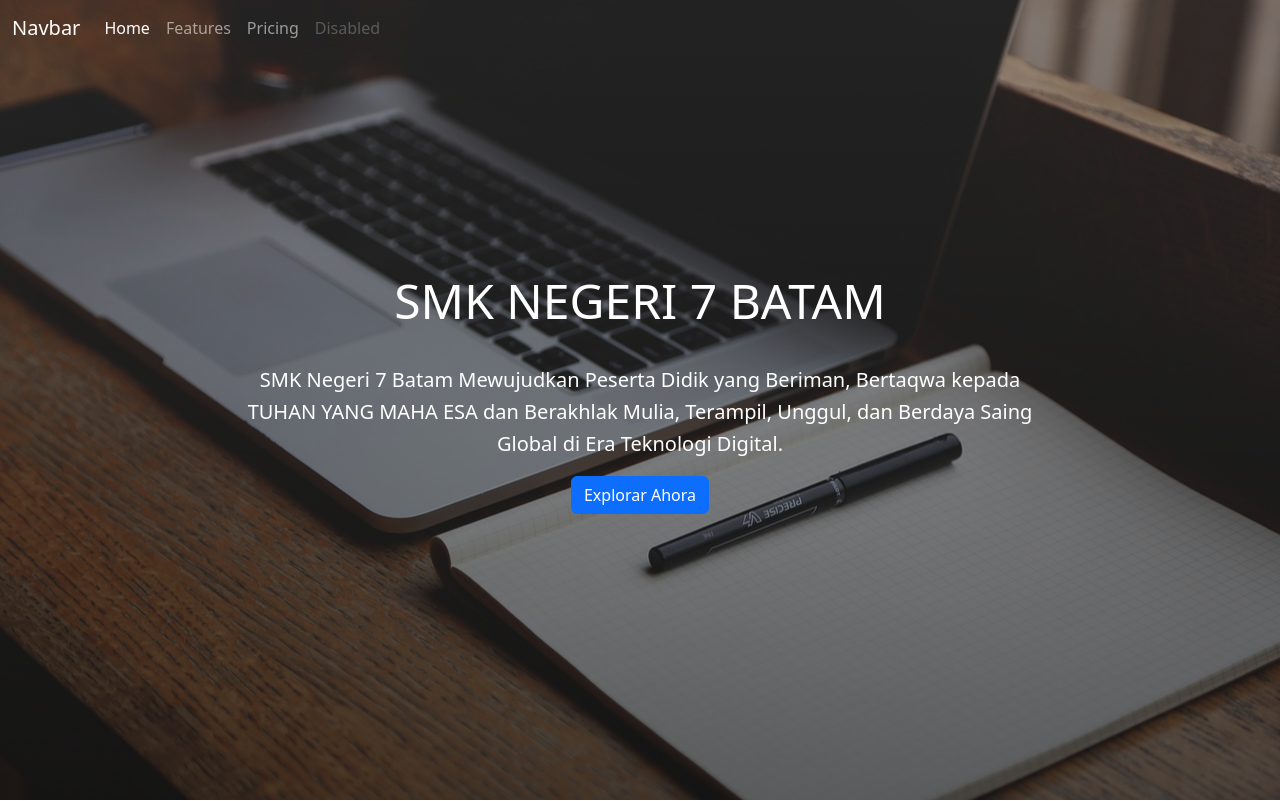
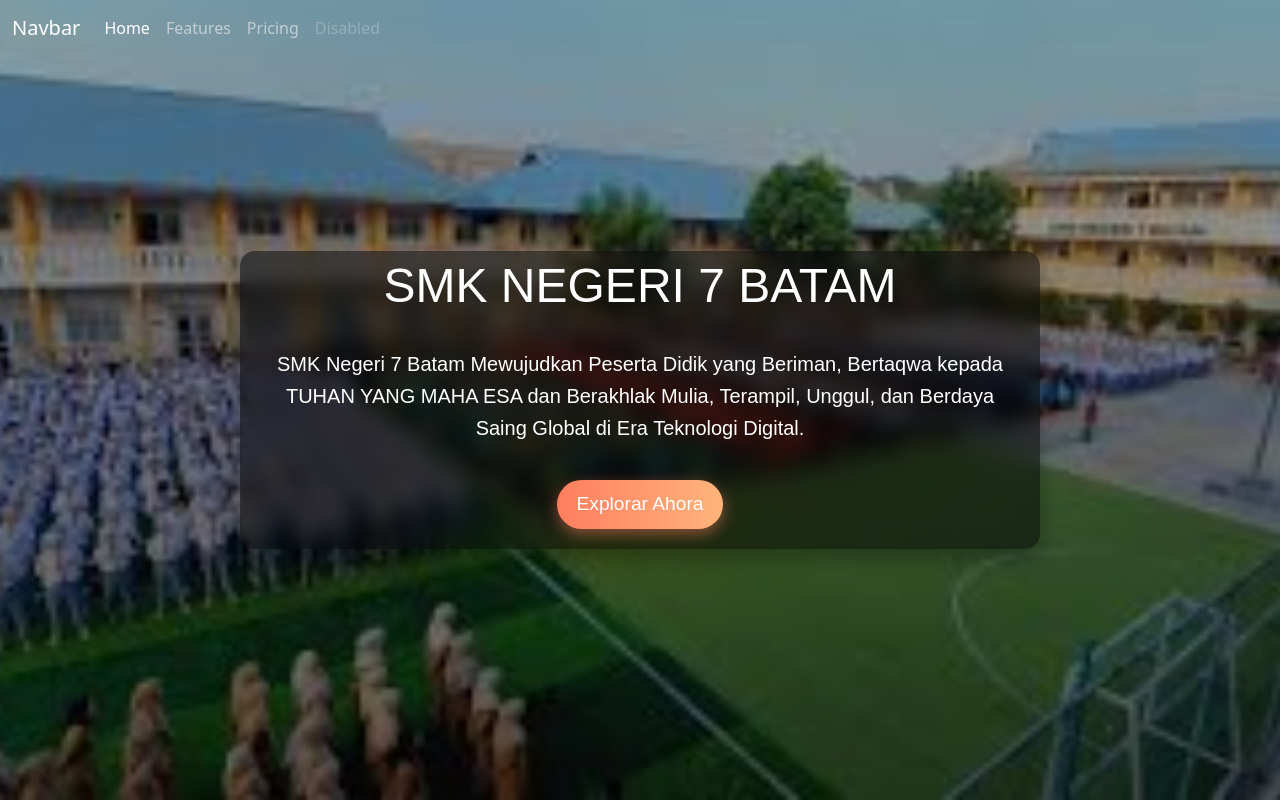
Before and after one commit to LuluKhaira/Portofolio-SMK-7-NEGERI-BATAM, an Angular app: page / in a window 1280 px wide. Shown: the top 801 px of the page. Built offline with nearby package versions, Linux system fonts and the light colour scheme.

Commit message:
Lulu x Kemas

```diff
--- a/src/app/app.component.css
+++ b/src/app/app.component.css
@@ -69,7 +69,6 @@
   opacity: 0.8; /* Slightly brighten on hover */
 }
 
-/* Header Content */
 .header-content {
   position: relative;
   z-index: 10;
@@ -77,17 +76,48 @@
   max-width: 800px;
   text-align: center;
   color: white;
-  opacity: 0;
+  opacity: 0; /* Animasi muncul */
   transform: translateY(20px);
   transition: all 1s ease;
 
+  /* Tambahkan efek mewah */
+  background: rgba(0, 0, 0, 0.5); /* Overlay semi-transparan */
+  padding: 20px 30px; /* Ruang di sekitar teks */
+  border-radius: 15px; /* Sudut melengkung */
+  box-shadow: 0px 10px 20px rgba(0, 0, 0, 0.3); /* Efek bayangan */
+  backdrop-filter: blur(10px); /* Blur latar belakang untuk efek kaca */
+  font-family: "Poppins", sans-serif; /* Font modern */
+}
 
+/* Animasi masuk */
+.header-content.visible {
+  opacity: 1;
+  transform: translateY(0);
 }
+
+/* Tambahkan efek hover untuk tombol (jika ada) */
+.header-content .btn {
+  margin-top: 20px;
+  padding: 10px 20px;
+  font-size: 1.2rem;
+  color: white;
+  background: linear-gradient(90deg, #ff7e5f, #feb47b); /* Gradien warna */
+  border: none;
+  border-radius: 50px;
+  box-shadow: 0px 5px 15px rgba(255, 126, 95, 0.5);
+  transition: all 0.3s ease;
+}
+
+.header-content .btn:hover {
+  transform: scale(1.1); /* Perbesar saat hover */
+  box-shadow: 0px 10px 25px rgba(255, 126, 95, 0.7);
+}
+
 
 .header-image {
   height: 100vh; /* Buat tinggi elemen sesuai dengan tinggi layar */
   width: 100%; /* Buat lebar elemen penuh */
-  background-image: url('/desk1.jpg'); /* Ganti dengan URL gambar Anda */
+  background-image: url('/sekolah.jpg'); /* Ganti dengan URL gambar Anda */
   background-size: cover; /* Pastikan gambar memenuhi seluruh elemen */
   background-position: center; /* Pusatkan gambar */
   background-repeat: no-repeat; /* Cegah pengulangan gambar */
```
Also changed, not shown: public/sekolah.jpg (added), 1 other file (tests, documents, lock files or other folders).
